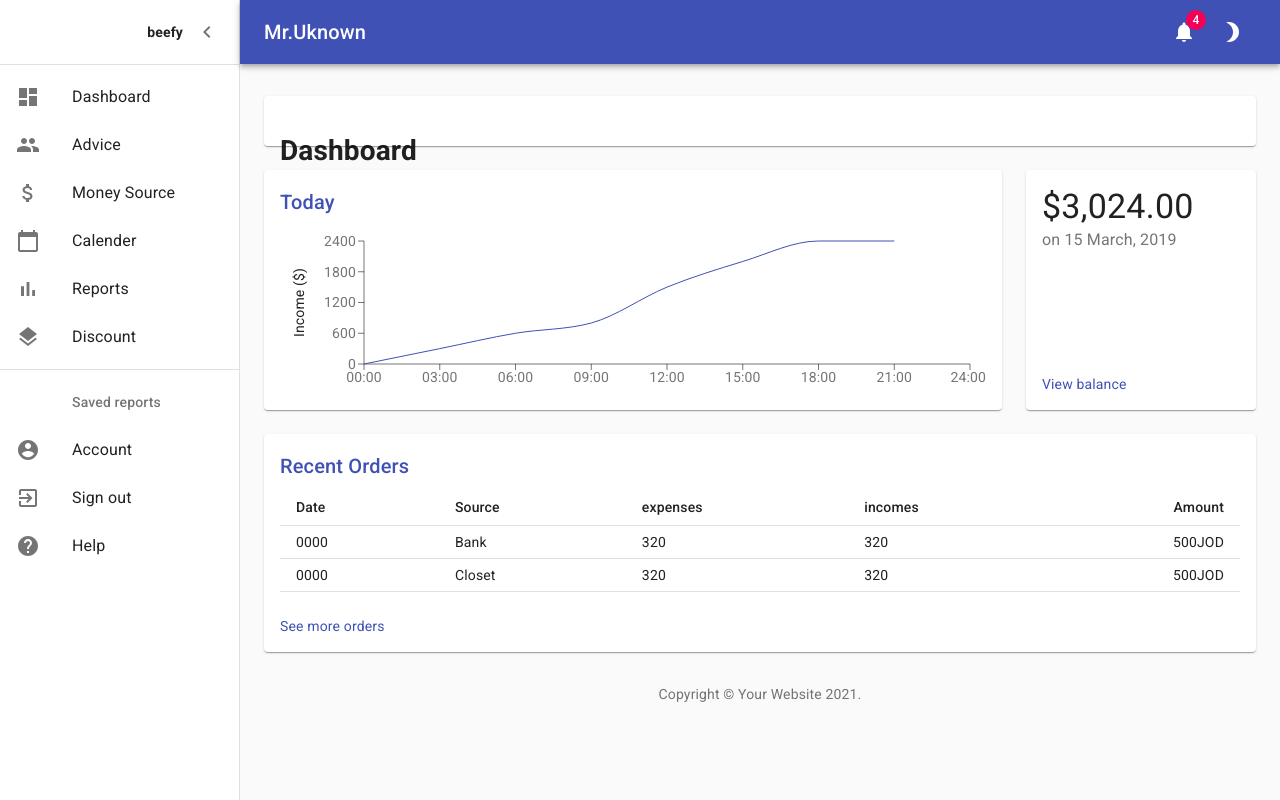
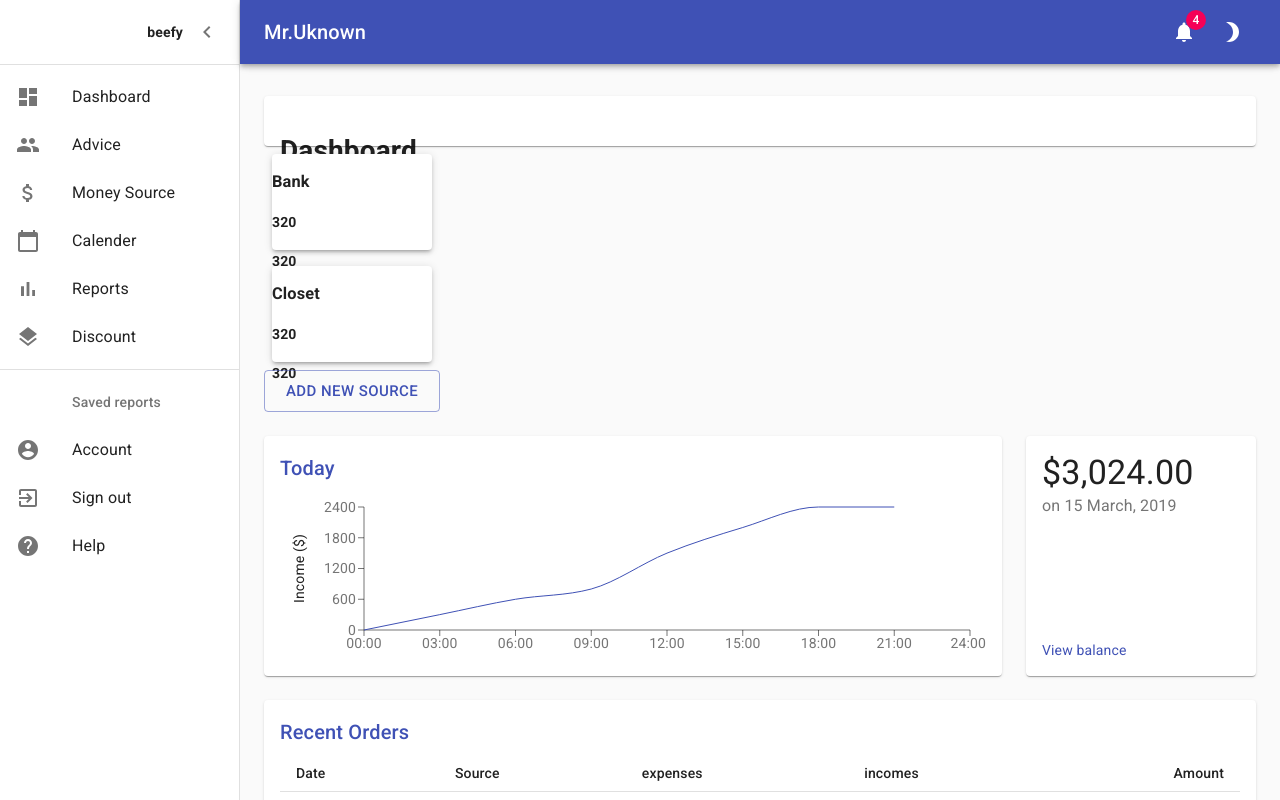
Before and after one commit to beefyWallet/beefyWallet, a Next.js app in the folder beefywallet/: page /app in a window 1280 px wide. Built offline with nearby package versions, Linux system fonts and the light colour scheme.

Commit message:
fetching some data

```diff
--- a/beefywallet/pages/app/index.js
+++ b/beefywallet/pages/app/index.js
@@ -7,17 +7,23 @@ import Deposits from '../../src/components/Deposits'
 import Orders from '../../src/components/Orders'
 import BeefyWalletAdmin from '../../src/context/BeefyWalletAdmin'
 import React from 'react'
+import Variants from '../../src/components/AddSources'
+
 export default function DashboardPage() {
   const classes = useStyles()
   const fixedHeightPaper = clsx(classes.paper, classes.fixedHeight)
 
   return (
     <React.Fragment>
+      <Grid item xs={12}>
+        <Paper className={classes.initiallyHeight}>
+          <h1 className="text-2xl">Dashboard</h1>
+        </Paper>
+      </Grid>
+
       <Grid container spacing={3}>
         <Grid item xs={12}>
-          <Paper className={classes.initiallyHeight}>
-            <h1 className="text-2xl">Dashboard</h1>
-          </Paper>
+          <Variants />
         </Grid>
 
         <Grid item xs={12} md={8} lg={9}>
--- /dev/null
+++ b/beefywallet/src/components/AddSources.js
@@ -0,0 +1,230 @@
+import React from 'react'
+import { makeStyles } from '@material-ui/core/styles'
+import Paper from '@material-ui/core/Paper'
+import Button from '@material-ui/core/Button'
+import { Grid } from '@material-ui/core'
+
+import Dialog from '@material-ui/core/Dialog'
+import DialogActions from '@material-ui/core/DialogActions'
+import DialogContent from '@material-ui/core/DialogContent'
+import DialogTitle from '@material-ui/core/DialogTitle'
+import InputLabel from '@material-ui/core/InputLabel'
+import Input from '@material-ui/core/Input'
+import MenuItem from '@material-ui/core/MenuItem'
+import FormControl from '@material-ui/core/FormControl'
+import data from '../../data'
+import { TextField } from '@material-ui/core'
+
+const currencies = [
+  {
+    value: 'USD',
+    label: '$',
+  },
+  {
+    value: 'EUR',
+    label: '€',
+  },
+  {
+    value: 'BTC',
+    label: '฿',
+  },
+  {
+    value: 'JPY',
+    label: '¥',
+  },
+]
+
+const useStyles = makeStyles(theme => ({
+  root: {
+    display: 'flex',
+    flexWrap: 'wrap',
+    '& > *': {
+      margin: theme.spacing(1),
+      width: theme.spacing(20),
+      height: theme.spacing(12),
+    },
+    button: {
+      margin: theme.spacing(1),
+      left: 20,
+    },
+    container: {
+      display: 'flex',
+      flexWrap: 'wrap',
+    },
+    formControl: {
+      margin: theme.spacing(2),
+      marginRight: 36,
+      minWidth: 120,
+    },
+  },
+}))
+
+export default function Variants() {
+  const classes = useStyles()
+  const [data2, setData2] = React.useState(data)
+
+  const [open, setOpen] = React.useState(false)
+  const [source, setSource] = React.useState('')
+  const [amount, setAmount] = React.useState('')
+  const [transaction, setTransaction] = React.useState('')
+  const [currency, setCurrency] = React.useState('')
+  const [note, setNote] = React.useState('')
+
+  const handlerMoneySource = event => {
+    setSource(event.target.value || '')
+  }
+  const handleTransaction = event => {
+    setTransaction(event.target.value || '')
+  }
+  const amountHandler = event => {
+    setAmount(event.target.value || '')
+  }
+
+  const handleCurrency = event => {
+    setCurrency(event.target.value || '')
+  }
+
+  const handlerNote = event => {
+    setNote(event.target.value || '')
+  }
+  const handleClickOpen = () => {
+    setOpen(true)
+  }
+
+  const handleClose = () => {
+    console.log(source, ' ', amount, ' ', currency, ' ', transaction, ' ')
+    setOpen(false)
+
+    const x = data[0].money_sources.filter(item => item.name == source)
+    const sourceData = {
+      id: x.length.toString(),
+      value: amount.toString(),
+      note: note,
+      transaction_date: '2021',
+    }
+    // setData2(prevData2=>[...prevData2, ])
+
+    x[0][transaction].push(sourceData)
+    console.log(x[0][transaction])
+  }
+
+  return (
+    <React.Fragment>
+      {data[0].money_sources.map(moneySource => (
+        <grid key={moneySource.id} className={classes.root}>
+          <Paper elevation={3}>
+            <h3>{moneySource.name}</h3>
+
+            <h4>
+              {moneySource.incomes.reduce(
+                (sum, incomeValue) => (sum += parseInt(incomeValue.value)),
+                0
+              )}
+            </h4>
+            <h4>
+              {moneySource.expenses.reduce(
+                (sum, incomeValue) => (sum += parseInt(incomeValue.value)),
+                0
+              )}
+            </h4>
+          </Paper>
+        </grid>
+      ))}
+
+      <div>
+        <Button
+          variant="outlined"
+          size="large"
+          color="primary"
+          onClick={handleClickOpen}
+        >
+          Add new Source
+        </Button>
+        <Dialog open={open} onClose={handleClose}>
+          <DialogTitle>List Of Money Sources</DialogTitle>
+          <DialogContent>
+            <form className={classes.container}>
+              <FormControl className={classes.formControl}>
+                <TextField
+                  label="Source"
+                  select
+                  value={source}
+                  onChange={handlerMoneySource}
+                  variant="outlined"
+                >
+                  <MenuItem value="Closet">Closet</MenuItem>
+                  <MenuItem value="Bank">Bank</MenuItem>
+                  <MenuItem value="Backet">Backet</MenuItem>
+                  <MenuItem value="add_new_Source">Add New Source</MenuItem>
+                </TextField>
+              </FormControl>
+
+              <FormControl className={classes.formControl}>
+                <TextField
+                  label="Transaction"
+                  select
+                  id="transaction"
+                  value={transaction}
+                  onChange={handleTransaction}
+                  variant="outlined"
+                >
+                  <MenuItem value="incomes">Income</MenuItem>
+                  <MenuItem value="expenses">Expense</MenuItem>
+                </TextField>
+              </FormControl>
+
+              <FormControl className={classes.formControl}>
+                <TextField
+                  id="amount"
+                  label="amount"
+                  value={amount}
+                  onChange={amountHandler}
+                  type="number"
+                  InputLabelProps={{ shrink: true }}
+                  variant="outlined"
+                />
+              </FormControl>
+              <FormControl>
+                <TextField
+                  id="currency"
+                  select
+                  label="Select"
+                  value={currency}
+                  onChange={handleCurrency}
+                  helperText="Please select your currency"
+                  variant="outlined"
+                >
+                  {currencies.map(option => (
+                    <MenuItem key={option.value} value={option.value}>
+                      {option.label}
+                    </MenuItem>
+                  ))}
+                </TextField>
+              </FormControl>
+              <FormControl>
+                <TextField
+                  id="note"
+                  label="Notes"
+                  placeholder="Placeholder"
+                  value={note}
+                  onChange={handlerNote}
+                  multiline
+                  rows={5}
+                  variant="outlined"
+                />
+              </FormControl>
+            </form>
+          </DialogContent>
+          <DialogActions>
+            <Button onClick={handleClose} color="primary">
+              Cancel
+            </Button>
+            <Button onClick={handleClose} color="primary">
+              Ok
+            </Button>
+          </DialogActions>
+        </Dialog>
+      </div>
+    </React.Fragment>
+  )
+}
--- a/package.json
+++ b/package.json
@@ -1,5 +1,8 @@
 {
   "dependencies": {
-    "@material-ui/core": "^4.12.3"
+    "@date-io/date-fns": "^2.11.0",
+    "@material-ui/core": "^4.12.3",
+    "@material-ui/pickers": "^3.3.10",
+    "date-fns": "^2.23.0"
   }
 }
```
Also changed, not shown: 1 other file (tests, documents, lock files or other folders).
